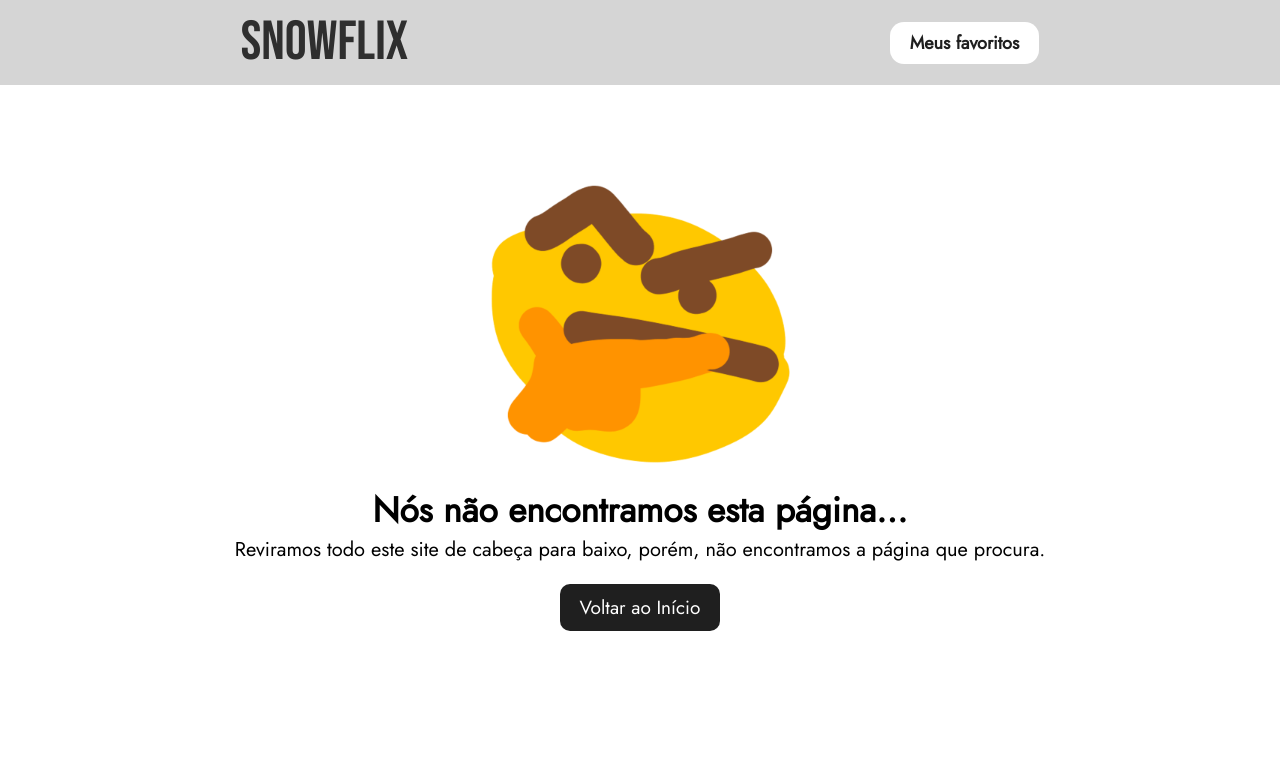
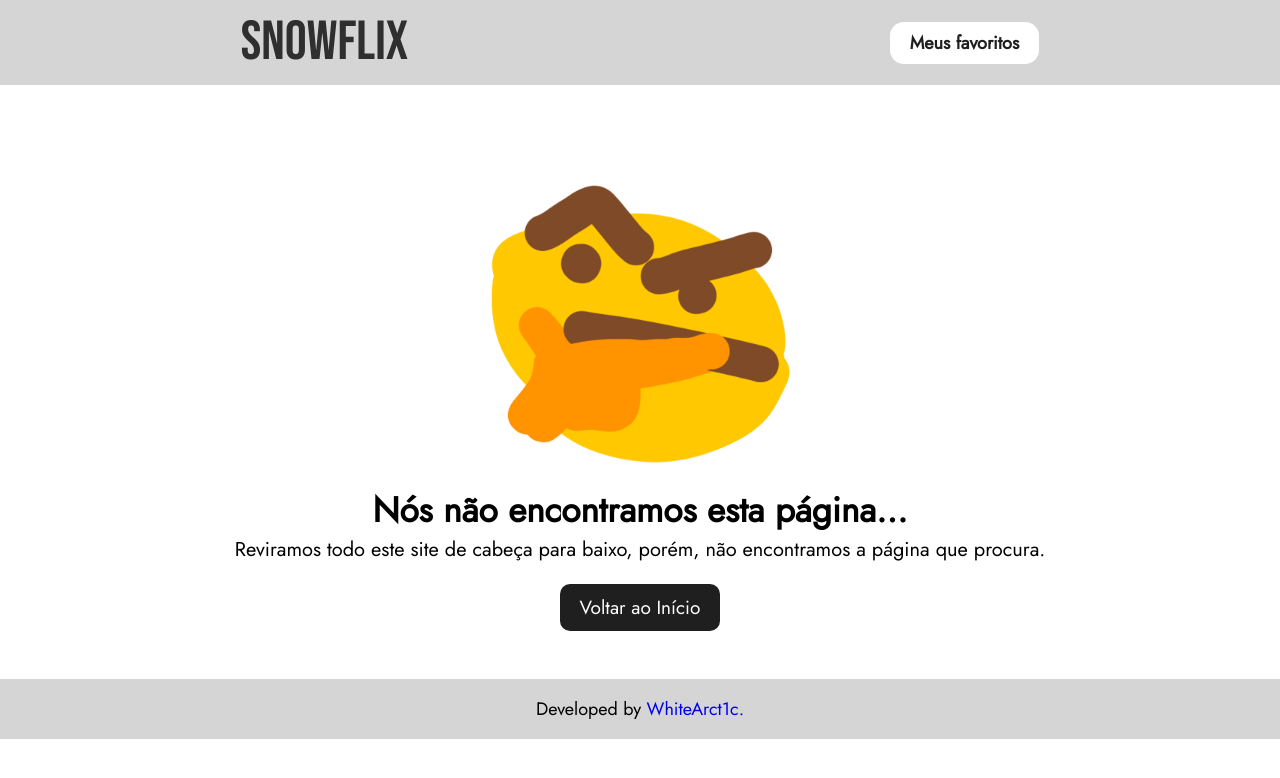
Before and after one commit to WhiteArct1c/snowflix, a React (Vite) app: page /favoritos in a window 1280 px wide. Shown: the top 778 px of the page. Built offline with nearby package versions, Linux system fonts and the light colour scheme.

Commit message:
Creating footer component

```diff
--- /dev/null
+++ b/src/components/Footer/footer.css
@@ -0,0 +1,26 @@
+@import url('https://fonts.googleapis.com/css2?family=Bebas+Neue&family=Jost&family=Outfit:wght@300;400&display=swap');
+
+
+.footer{
+   display: flex;
+   justify-content: center;
+   align-items: center;
+
+   position: relative;
+
+   width: 100%;
+   height: 60px;
+
+   background-color: rgb(213, 213, 213);
+
+   margin-top: 6vh;
+}
+
+.footer a{
+   text-decoration: none;
+}
+
+.footer p{
+   font-family: Jost;
+   font-size: 18px;
+}
--- /dev/null
+++ b/src/components/Footer/index.jsx
@@ -0,0 +1,11 @@
+import './footer.css'
+
+function Footer(){
+   return(
+      <div className="footer">
+         <p>Developed by <a target='_blank' href='https://github.com/WhiteArct1c'>WhiteArct1c.</a></p>
+      </div>
+   )
+}
+
+export default Footer;
--- a/src/routes.jsx
+++ b/src/routes.jsx
@@ -5,6 +5,7 @@ import Filme from './pages/Filme'
 import Erro from './pages/Erro'
 
 import Header from './components/Header'
+import Footer from './components/Footer'
 
 function RoutesApp(){
     return(
@@ -17,6 +18,7 @@ function RoutesApp(){
 
                 <Route path='*' element={ <Erro/> } />
             </Routes>
+        <Footer />
         </BrowserRouter>
     )
 }
```
